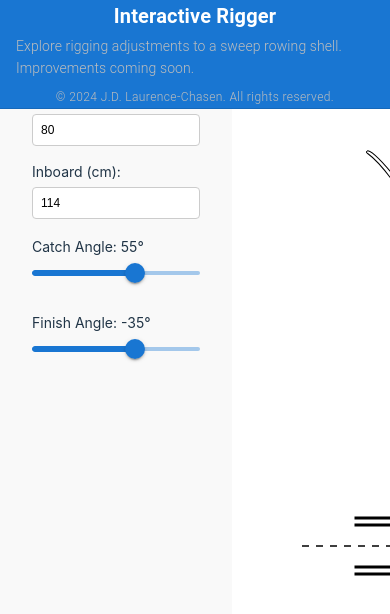
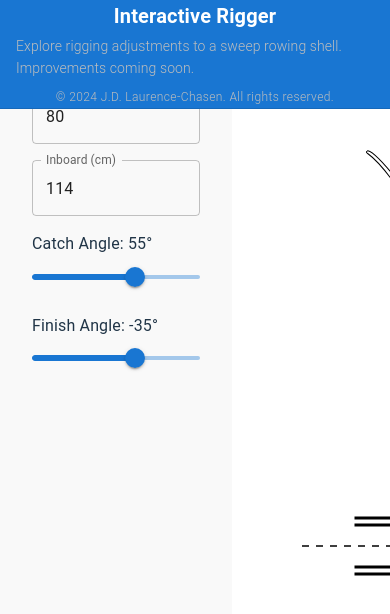
Before and after one commit to jdlaurence/interactive-rigger, a React (Vite) app: page / in a window 390 px wide. Shown: the top 614 px of the page. Built offline with nearby package versions, Linux system fonts and the light colour scheme.

Commit message:
fix input for mobile

```diff
--- a/src/components/ControlPanel.jsx
+++ b/src/components/ControlPanel.jsx
@@ -1,4 +1,3 @@
-// src/components/ControlPanel.jsx
 import React from 'react';
 import { Box, TextField, Slider, Typography } from '@mui/material';
 
@@ -22,38 +21,44 @@ const ControlPanel = ({
     <Box sx={{ padding: 2 }}>
 
       {/* Spread Text Input */}
-      <div style={styles.controlGroup}>
-        <label style={styles.label}>Spread (cm):</label>
-        <input
+      <Box sx={{ marginBottom: 2 }}>
+        <TextField
+          label="Spread (cm)"
           type="number"
           value={spread}
           onChange={(e) => setSpread(Number(e.target.value))}
-          style={styles.textInput}
           placeholder="Enter spread"
-          min={75}
-          max={85}
-          step={.5}
+          inputProps={{
+            min: 75,
+            max: 85,
+            step: 0.5,
+          }}
+          fullWidth
         />
-      </div>
+      </Box>
 
       {/* Inboard Text Input */}
-      <div style={styles.controlGroup}>
-        <label style={styles.label}>Inboard (cm):</label>
-        <input
+      <Box sx={{ marginBottom: 2 }}>
+        <TextField
+          label="Inboard (cm)"
           type="number"
           value={inboard}
           onChange={(e) => setInboard(Number(e.target.value))}
-          style={styles.textInput}
           placeholder="Enter inboard"
-          min={113}
-          max={118}
-          step={.5}
+          inputProps={{
+            min: 113,
+            max: 118,
+            step: 0.5,
+          }}
+          fullWidth
         />
-      </div>
+      </Box>
 
       {/* Catch Angle Slider */}
       <Box sx={{ marginBottom: 2 }}>
-      <label style={styles.label}>Catch Angle: {catchAngle}°</label>
+        <Typography variant="body1" gutterBottom>
+          Catch Angle: {catchAngle}°
+        </Typography>
         <Slider
           value={catchAngle}
           min={0}
@@ -64,7 +69,9 @@ const ControlPanel = ({
 
       {/* Finish Angle Slider */}
       <Box sx={{ marginBottom: 2 }}>
-      <label style={styles.label}>Finish Angle: {finishAngle}°</label>
+        <Typography variant="body1" gutterBottom>
+          Finish Angle: {finishAngle}°
+        </Typography>
         <Slider
           value={finishAngle}
           min={-90}
@@ -108,32 +115,3 @@ const ControlPanel = ({
 };
 
 export default ControlPanel;
-
-const styles = {
-  controlPanel: {
-    marginBottom: '5px',
-    padding: '5px',
-    border: '1px solid #ccc',
-    borderRadius: '8px',
-    maxWidth: '200px',
-    backgroundColor: '#f9f9f9',
-  },
-  controlGroup: {
-    display: 'flex',
-    flexDirection: 'column',
-    marginBottom: '15px',
-  },
-  label: {
-    marginBottom: '5px',
-    fontSize: '14px',
-  },
-  slider: {
-    width: '100%',
-  },
-  textInput: {
-    padding: '8px',
-    fontSize: '12px',
-    borderRadius: '4px',
-    border: '1px solid #ccc',
-  },
-};
```
